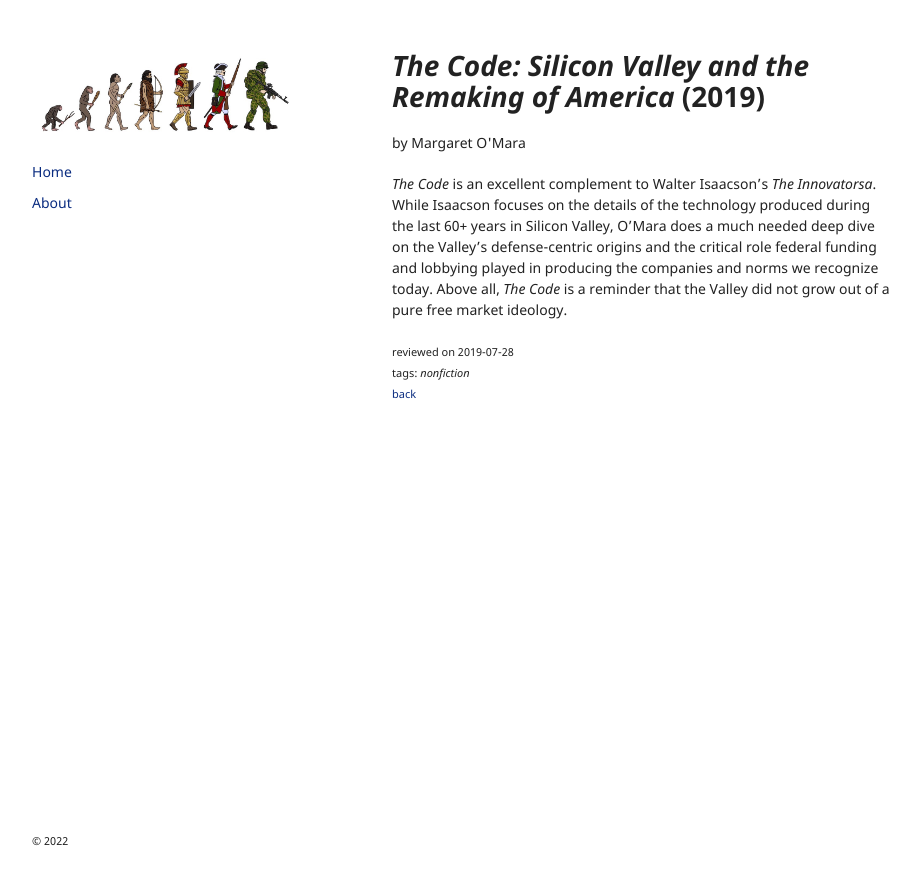
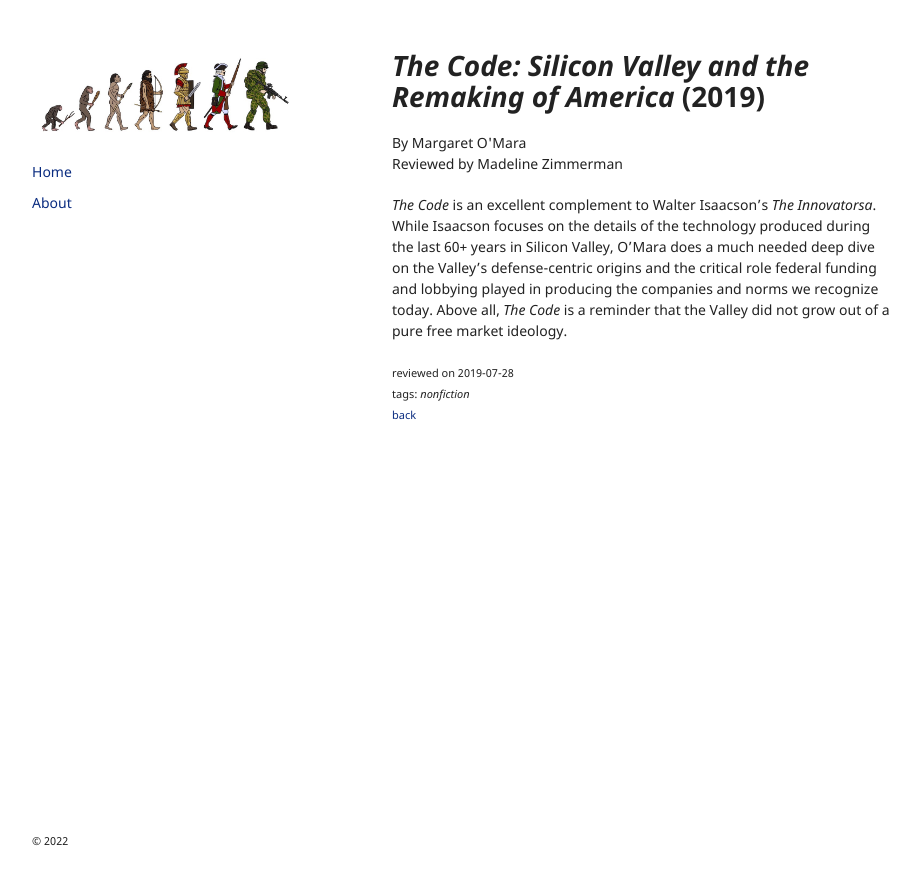
Before and after one commit to gordonhart/kinetic.reviews, a Jekyll site: the page built from posts/2019-07-28-the-code.md, in a window 1280 px wide. Shown: the top 885 px of the page, without its empty margins (178-1098 px from the left). Built offline with Jekyll 4.4.1, drawn with Linux system fonts in a browser that asks for light colours; the repository's description, which GitHub fills in, is left out.

Commit message:
Add reviewer byline

```diff
--- a/_layouts/post.html
+++ b/_layouts/post.html
@@ -4,7 +4,14 @@
 
 <h1>{{ page.title }}</h1>
 
-<p class="view">by {{ page.author | default: site.author }}</p>
+{% if page.author %}
+<p>
+<div>By {{ page.author }}</div>
+<div>Reviewed by {{ site.author }}</div>
+</p>
+{% else %}
+<p>By {{ site.author }}</p>
+{% endif %}
 
 {{ content }}
 
```
